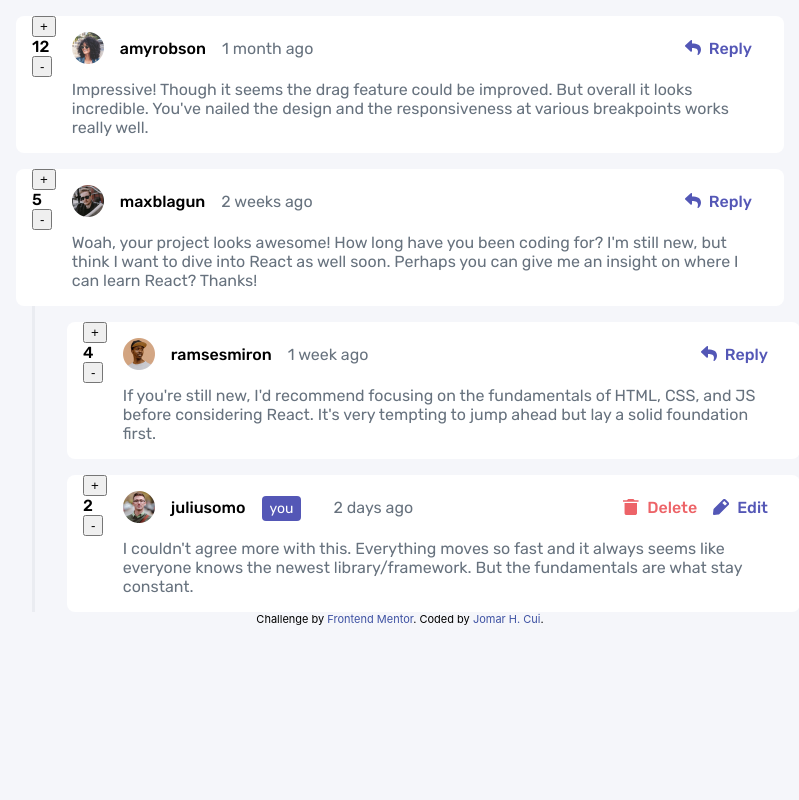
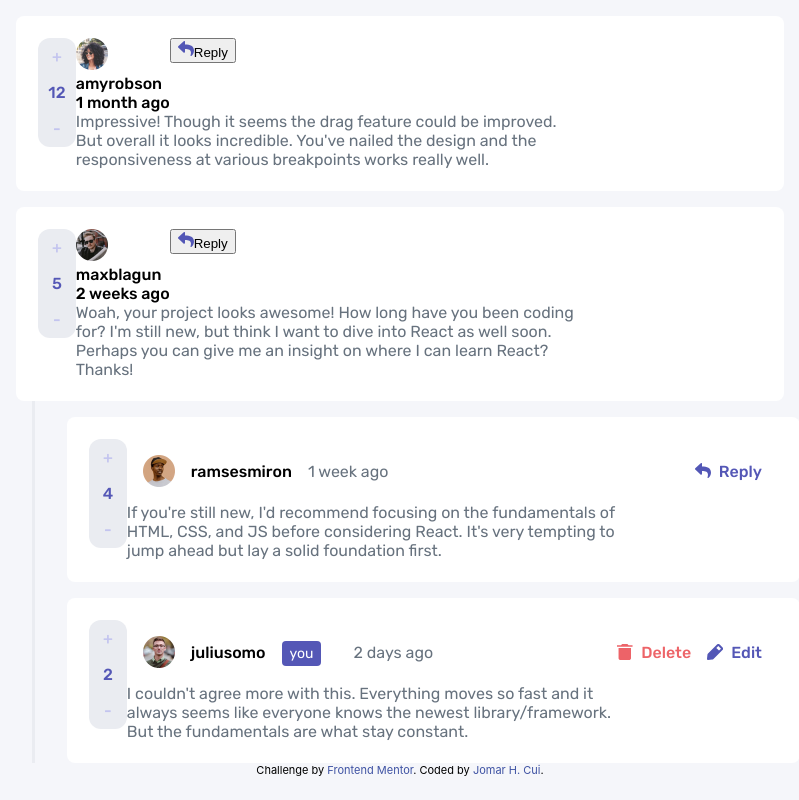
Before and after one commit to jomarcui/react-next-interactive-comment-section, a Next.js app: page / in a window 1280 px wide. Shown: the whole page, without its empty margins (240-1039 px from the left). Built offline with nearby package versions, Linux system fonts and the light colour scheme.

Commit message:
💄 Comment is displayed as flex

```diff
--- a/components/Comment/Comment.styles.ts
+++ b/components/Comment/Comment.styles.ts
@@ -1,6 +1,7 @@
 import styled, { css } from "styled-components";
 
 import { Colors } from "../../enums/colors";
+import { Media } from "../../enums/media";
 
 //#region Mixins
 
@@ -72,16 +73,28 @@ export const ModalButton = styled.button<IModalButton>`
 `;
 
 export const Comment = styled.div`
-  ${commentContainer}
+  background-color: ${Colors.WHITE};
+  border-radius: 0.5rem;
+  display: flex;
+  flex-flow: row wrap;
   font: 500 1rem "Rubik";
+  padding: 1.375rem;
+  width: 100%;
   margin-top: 1rem;
+
+  .header {
+    display: flex;
+    flex-flow: row wrap;
+  }
+
+  @media (max-width: ${Media.X_SMALL}) {
+  }
 `;
 
 export const Content = styled.div`
-  ${marginY}
   color: ${Colors.GRAYISH_BLUE};
   font: 400 1rem "Rubik";
-  margin: 1rem;
+  width: 500px;
 `;
 
 export const FlexBoxCol = styled.div`
@@ -137,7 +150,7 @@ export const ReplyForm = styled.form`
     flex-grow: 1;
   }
 
-  @media (max-width: 576px) {
+  @media (max-width: ${Media.X_SMALL}) {
     .avatar-container {
       flex-grow: 1;
       margin: 1.375rem 0;
--- a/components/Comment/Comment.tsx
+++ b/components/Comment/Comment.tsx
@@ -64,11 +64,11 @@ const Comment = ({
   return (
     <>
       <Styles.Comment>
-        <div>
+        <div className="score-container">
           <ComponentsScore {...componentsScoreProps} />
         </div>
         <div className="details">
-          <div className="comment-header">
+          <div className="header">
             <div className="user-info">
               <div className="avatar">
                 <Image alt="" height="32" src={webp} width="32" />
--- a/components/Score/Score.styles.ts
+++ b/components/Score/Score.styles.ts
@@ -4,7 +4,7 @@ import { Colors } from "../../enums/colors";
 
 export const Score = styled.div`
   background-color: ${Colors.LIGHT_GRAY};
-  border-radius: 0.25rem;
+  border-radius: 0.75rem;
   display: flex;
   flex-direction: column;
 
@@ -12,23 +12,24 @@ export const Score = styled.div`
     align-items: center;
     display: flex;
     justify-content: center;
-    padding: 0.75rem;
+    padding: 0.5rem;
   }
+`;
 
-  .button {
+export const Button = styled.button`
+  background-color: ${Colors.LIGHT_GRAY};
+  border: none;
   color: hsl(239, 57%, 85%);
   cursor: pointer;
   font: 500 1rem "Rubik";
   transition: color 0.15s, font-size 0.15s;
 
   &:hover {
-      color: hsl(238, 40%, 52%);
-      font: 500 1.25rem "Rubik";
-    }
-  }
-
-  .value {
-    color: hsl(238, 40%, 52%);
-    font: 500 1rem "Rubik";
+    color: ${Colors.MODERATE_BLUE};
   }
 `;
+
+export const Value = styled.div`
+  color: ${Colors.MODERATE_BLUE};
+  font: 500 1rem "Rubik";
+`;
--- a/components/Score/Score.tsx
+++ b/components/Score/Score.tsx
@@ -1,3 +1,5 @@
+import * as Styles from "./Score.styles";
+
 const SCORE_OPERAND = 1;
 
 type ScoreProps = {
@@ -30,15 +32,15 @@ const Score = ({
     setCommentScore(commentId, newScore, replyingTo);
 
   return (
-    <div className="score">
-      <button className="button" onClick={handleClickIncreaseScore}>
-        +
-      </button>
-      <div className="value">{score}</div>
-      <button className="button" onClick={handleClickDecreaseScore}>
-        -
-      </button>
-    </div>
+    <Styles.Score>
+      <div>
+        <Styles.Button onClick={handleClickIncreaseScore}>+</Styles.Button>
+      </div>
+      <Styles.Value>{score}</Styles.Value>
+      <div>
+        <Styles.Button onClick={handleClickDecreaseScore}>-</Styles.Button>
+      </div>
+    </Styles.Score>
   );
 };
 
--- a/components/Ui/Modal.tsx
+++ b/components/Ui/Modal.tsx
@@ -1,6 +1,6 @@
 import { ReactNode } from "react";
 
-import * as Styles from "./_modal.styles";
+import * as Styles from "./Modal.styles";
 
 type ModalProps = {
   children: ReactNode;
--- /dev/null
+++ b/enums/media.ts
@@ -0,0 +1,8 @@
+export const Media = {
+  X_SMALL: "576px",
+  SMALL: "576px",
+  MEDIUM: "768px",
+  LARGE: "992px",
+  EXTRA_LARGE: "1200px",
+  EXTRA_EXTRA_LARGE: "1400px",
+};
```
Lines whose indentation alone changed are shown as unchanged.
